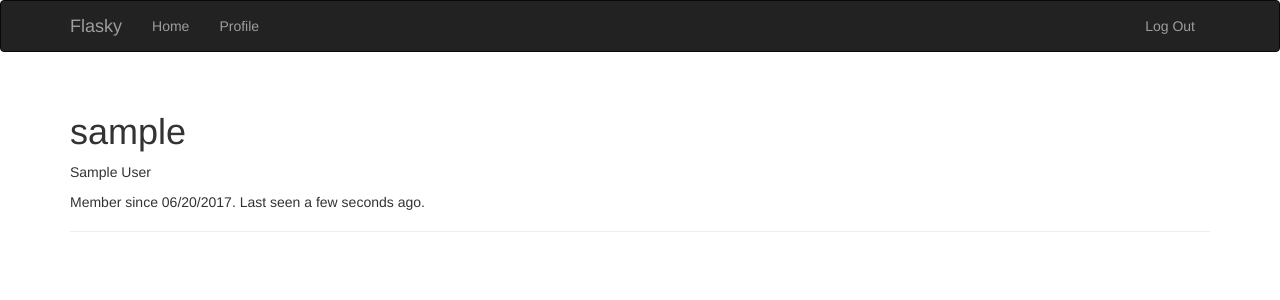
After one commit to WeJie/flask-practice, a Flask app: a page that uses app/templates/base.html in a window 1280 px wide. The commit adds this page. Shown: the top 300 px of the page. Run offline with Flask 2, Linux system fonts and the light colour scheme; the visitor is signed in with stand-in values (Sample User, id 1); data comes from the database, SQL or seed files in the repository; data that the repository does not hold is empty; some libraries are stand-ins or nearby versions.

Commit message:
Add User info

```diff
--- a/app/auth/views.py
+++ b/app/auth/views.py
@@ -66,3 +66,19 @@ def resend_confirmation():
     send_email(current_user.email, 'Confirm Your Account',
                'auth/email/confirm', user=current_user, token=token)
     flash('A new confirmation email has been sent to your email address.')
+
+@auth.before_app_request
+def before_request():
+    if current_user.is_authenticated:
+        current_user.ping()
+        # if not current_user.confirmed \
+        #     and request.endpoint[:5] != 'auth.' \
+        #     and request.endpoint != 'static':
+
+        #     return redirect(url_for('auth.unconfirmed'))
+
+@auth.route('/unconfirmed')
+def unconfirmed():
+    if current_user.is_anonymous or current_user.confirmed:
+        return redirect(url_for('main.index'))
+    return render_template('auth/unconfirmed.html')
--- a/app/main/views.py
+++ b/app/main/views.py
@@ -1,7 +1,7 @@
 # -*- coding:utf-8 -*-
 
 from datetime import datetime
-from flask import render_template, session, redirect, url_for
+from flask import render_template, session, redirect, url_for, abort
 
 from . import main
 from .forms import NameForm
@@ -17,3 +17,10 @@ def index():
             form=form, name=session.get('name'),
             known=session.get('know', False),
             current_time=datetime.utcnow())
+
+@main.route('/user/<username>')
+def user(username):
+    user = User.query.filter_by(username=username).first()
+    if user is None:
+        abort(404)
+    return render_template('user.html', user=user)
--- a/app/models.py
+++ b/app/models.py
@@ -2,6 +2,7 @@
 
 from werkzeug.security import generate_password_hash, check_password_hash
 from itsdangerous import TimedJSONWebSignatureSerializer as Serializer
+from datetime import datetime
 
 from flask_login import UserMixin, AnonymousUserMixin
 from flask import current_app
@@ -65,6 +66,11 @@ class User(UserMixin, db.Model):
     password_hash = db.Column(db.String(128))
     role_id = db.Column(db.Integer, db.ForeignKey('roles.id'))
     confirmed = db.Column(db.Boolean, default=False)
+    name = db.Column(db.String(64))
+    location = db.Column(db.String(64))
+    about_me = db.Column(db.Text())
+    member_since = db.Column(db.DateTime(), default=datetime.utcnow)
+    last_seen = db.Column(db.DateTime(), default=datetime.utcnow)
 
     def __init__(self, **kwargs):
         super(User, self).__init__(**kwargs)
@@ -110,6 +116,9 @@ class User(UserMixin, db.Model):
     def is_administrator(self):
         return self.can(Permission.ADMINISTER)
 
+    def ping(self):
+        self.last_seen = datetime.utcnow()
+        db.session.add(self)
 
 class AnonymousUser(AnonymousUserMixin):
     def can(self, permissions):
--- a/app/templates/base.html
+++ b/app/templates/base.html
@@ -25,6 +25,7 @@
             <ul class="nav navbar-nav">
                 <li><a href="{{ url_for('main.index') }}">Home</a></li>
                 {% if current_user.is_authenticated %}
+                <li><a href="{{ url_for('main.user', username=current_user.username) }}">Profile</a></li>
                 {% endif %}
             </ul>
             <ul class="nav navbar-nav navbar-right">
--- /dev/null
+++ b/app/templates/user.html
@@ -0,0 +1,27 @@
+{% extends "base.html" %}
+{% block title %}{{ user.username }}{% endblock %}
+
+{% block page_content%}
+<div class="page-header">
+    <h1>{{ user.username }}</h1>
+    {% if user.name or user.location %}
+    <p>
+        {% if user.name %}{{ user.name }}{% endif %}
+        {% if user.location %}
+            From <a href="http://maps.google.com/?q={{ user.location}}">{{ user.location }}</a>
+        {% endif %}
+    </p>
+    {% endif %}
+    {% if current_user.is_administrator() %}
+    <p><a href="mailto:{{ user.email }}">{{ user.email }}</a></p>
+    {% endif %}
+    {% if user.about_me %}
+    <p>{{ user.about_me }}</p>
+    {% endif %}
+    <p>
+        Member since {{ moment(user.member_since).format('L') }}.
+        Last seen {{ moment(user.last_seen).fromNow() }}.
+    </p>
+</div>
+
+{% endblock %}
```
Also changed, not shown: app/templates/auth/unconfirmed.html (added), 1 other file.
